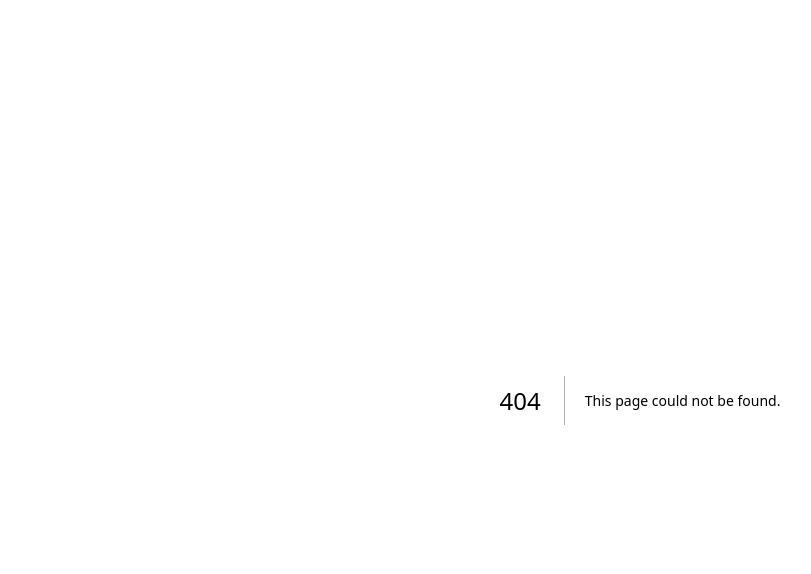
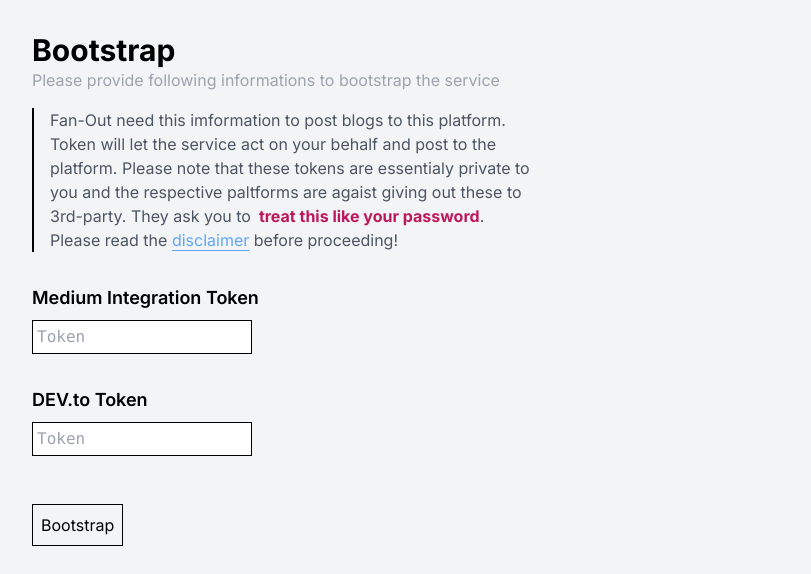
Before and after one commit to BirnadinErick/fanout, a Next.js app in the folder web/: page /bootstrap in a window 1280 px wide. Before the commit this address had no page. Shown: the top 574 px of the page, without its empty margins (0-811 px from the left). Built offline with nearby package versions, Linux system fonts and the light colour scheme.

Commit message:
add bottstrap user page

```diff
--- /dev/null
+++ b/web/app/bootstrap/page.tsx
@@ -0,0 +1,113 @@
+"use client";
+
+import Link from "next/link";
+import { FormEvent, useState } from "react";
+import { Client, Functions } from "appwrite";
+
+function SectionTitle({ title }: { title: string }) {
+  return <h3 className="text-lg font-semibold">{title}</h3>;
+}
+
+function Section({
+  title,
+  state,
+  setState,
+}: {
+  title: string;
+  state: string;
+  setState: any;
+}) {
+  return (
+    <div className="my-8 space-y-2">
+      <SectionTitle title={title} />
+
+      <input
+        className="p-1 font-mono border border-black"
+        type="password"
+        name={title.replaceAll(" ", "_").toLowerCase().replaceAll(".", "_")}
+        id={title.replaceAll(" ", "_").toLowerCase().replaceAll(".", "_")}
+        value={state}
+        onChange={(e) => setState(e.target.value)}
+        placeholder="Token"
+      />
+    </div>
+  );
+}
+
+export default function Bootstrap() {
+  const [medium, setMedium] = useState("");
+  const [dev, setDev] = useState("");
+
+  function handleFormSubmit(
+    e: FormEvent<HTMLFormElement>,
+    med: string,
+    dev: string
+  ) {
+    e.preventDefault();
+
+    const client = new Client();
+    const functions = new Functions(client);
+
+    client
+      .setEndpoint("https://cloud.appwrite.io/v1")
+      .setProject(process.env.NEXT_PUBLIC_APPWRITE_PROJECT_ID!);
+
+    const promise = functions.createExecution(
+      process.env.NEXT_PUBLIC_APPWRITE_SAVE_TOKEN_FUNC_ID!,
+      `123.${med}.${dev}`
+    );
+
+    promise.then(
+      function (response) {
+        console.log(response);
+      },
+      function (error) {
+        console.log(error);
+      }
+    );
+  }
+
+  return (
+    <section className="p-8">
+      <h2>Bootstrap</h2>
+      <p className="text-gray-400">
+        Please provide following informations to bootstrap the service
+      </p>
+
+      <blockquote className="pl-4 my-4 text-gray-600 border-l-2 border-black lg:w-[500px]">
+        Fan-Out need this imformation to post blogs to this platform. Token will
+        let the service act on your behalf and post to the platform. Please note
+        that these tokens are essentialy private to you and the respective
+        paltforms are agaist giving out these to 3rd-party. They ask you to
+        <span className="pl-2 font-bold text-pink-700">
+          treat this like your password
+        </span>
+        . Please read the{" "}
+        <Link
+          className="text-blue-400 underline underline-offset-4"
+          href={"/disclaimer"}
+        >
+          disclaimer
+        </Link>{" "}
+        before proceeding!
+      </blockquote>
+
+      <form onSubmit={(e) => handleFormSubmit(e, medium, dev)}>
+        <Section
+          title="Medium Integration Token"
+          state={medium}
+          setState={setMedium}
+        />
+
+        <Section title="DEV.to Token" state={dev} setState={setDev} />
+
+        <button
+          className="p-2 my-4 border border-black transition-colors duration-200 ease-out hover:bg-gray-800 hover:text-white"
+          type="submit"
+        >
+          Bootstrap
+        </button>
+      </form>
+    </section>
+  );
+}
```
